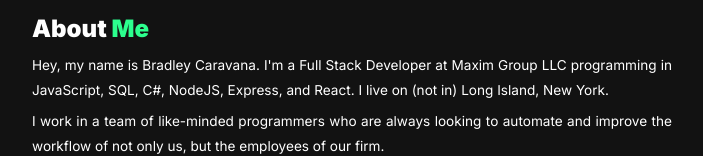
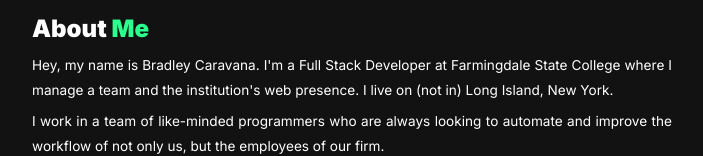
Before and after one commit to carabc/bradleycaravana.com, a Next.js app: page / in a window 1280 px wide. Shown: the part 364-520 px from the top of the page, without its empty margins (288-991 px from the left). Built offline with nearby package versions, Linux system fonts and the light colour scheme; no server answers.

Commit message:
Change to copy, pushing to dev

```diff
--- a/pages/index.js
+++ b/pages/index.js
@@ -207,8 +207,9 @@ export default function Home({ posts }) {
         <div className="textContainer">
           <p>
             Hey, my name is Bradley Caravana. I&apos;m a Full Stack Developer at
-            Maxim Group LLC programming in JavaScript, SQL, C#, NodeJS, Express,
-            and React. I live on (not in) Long Island, New York.
+            Farmingdale State College where I manage a team and the
+            institution&apos;s web presence. I live on (not in) Long Island, New
+            York.
           </p>
           <p>
             I work in a team of like-minded programmers who are always looking
```
